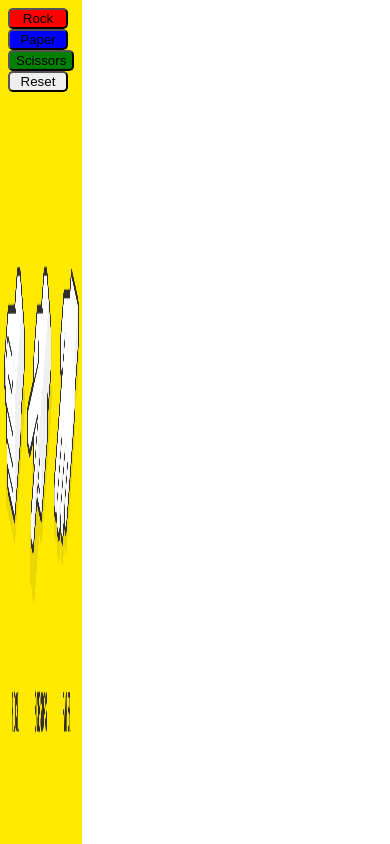
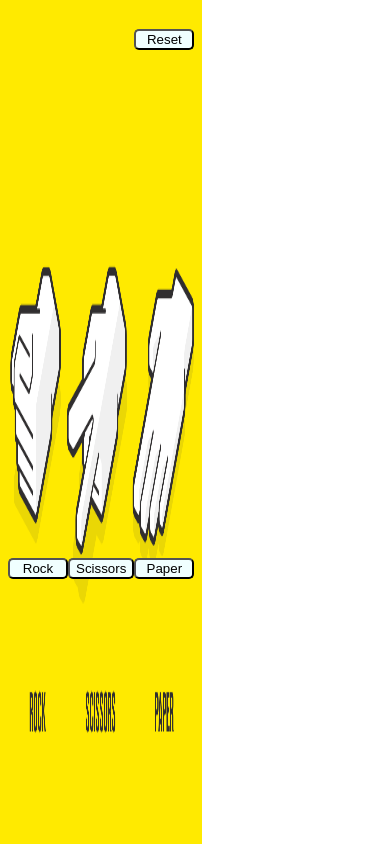
Before and after one commit to captainnairauk/rock-paper-scissors, a plain HTML site: page index.html in a window 390 px wide. Drawn offline with Linux system fonts and the light colour scheme.

Commit message:
Made the buttons responsive.

```diff
--- a/index.html
+++ b/index.html
@@ -4,21 +4,19 @@
 <title>Rock Paper Scissors</title>
 <link rel="stylesheet" , href="style.css">
 
-
-
 <head>
 </head>
 
 <body>
-    <div id="container">
-        <div><button id="rock">Rock</button>
-        <div><button id="paper" >Paper</button></div>
-        <div ><button id="scissors">Scissors</button></div>
-        <div ><button id="reset">Reset</button></div>
-        <div id="you"> </div>
-        <div id="computer"> </div>
-        <div id="roundResult"> </div>
+    <div id="buttons-container">
+        <div id="rock"><button class="button">Rock</button></div>
+        <div id="scissors"><button class="button">Scissors</button></div>
+        <div id="paper"><button class="button">Paper</button></div>
     </div>
+    <div id="reset"><button class="button">Reset</button></div>
+    <div id="you"></div>
+    <div id="computer"> </div>
+    <div id="roundResult"> </div>
 </body>
 
 <script src="script.js"></script>
--- a/script.js
+++ b/script.js
@@ -13,8 +13,9 @@ let computerScore = 0;
 let totalPlayerScore = 0;
 let totalComputerScore = 0;
 let x = 0;
+let round=x/2;
 
-const container = document.querySelector("#container");
+const container = document.querySelector("#buttons-container");
 
 const array = Array.from(container.querySelectorAll("button"));
 
@@ -35,7 +36,7 @@ function game() {
                 document.getElementById("you").innerHTML = "You: " + totalPlayerScore;
                 document.getElementById("computer").innerHTML = "Computer: " + totalComputerScore;
                 document.getElementById("roundResult").innerHTML = "It's a Tie!";
-                if (x >= 10) {
+                if (x>=10){
                     array[0].disabled = true;
                     array[1].disabled = true;
                     array[2].disabled = true;
@@ -46,10 +47,11 @@ function game() {
                     } else {
                         alert("It's a Tie!! Play again.");
                     }
-                } else {
+                } else{
                     array[0].disabled = false;
                     array[1].disabled = false;
                     array[2].disabled = false;
+
                 }
                 break;
             case (computerSelection === "paper"):
@@ -60,7 +62,7 @@ function game() {
                 document.getElementById("you").innerHTML = "You: " + totalPlayerScore;
                 document.getElementById("computer").innerHTML = "Computer: " + totalComputerScore;
                 document.getElementById("roundResult").innerHTML = "You lose! Paper wraps Rock!";
-                if (x >= 10) {
+                if (x>=10){
                     array[0].disabled = true;
                     array[1].disabled = true;
                     array[2].disabled = true;
@@ -71,10 +73,11 @@ function game() {
                     } else {
                         alert("It's a Tie!! Play again.");
                     }
-                } else {
+                } else{
                     array[0].disabled = false;
                     array[1].disabled = false;
                     array[2].disabled = false;
+
                 }
                 break;
             default:
@@ -85,7 +88,7 @@ function game() {
                 document.getElementById("you").innerHTML = "You: " + totalPlayerScore;
                 document.getElementById("computer").innerHTML = "Computer: " + totalComputerScore;
                 document.getElementById("roundResult").innerHTML = "You win! Rock crushes Scissors!";
-                if (x >= 10) {
+                if (x>=10){
                     array[0].disabled = true;
                     array[1].disabled = true;
                     array[2].disabled = true;
@@ -96,10 +99,11 @@ function game() {
                     } else {
                         alert("It's a Tie!! Play again.");
                     }
-                } else {
+                } else{
                     array[0].disabled = false;
                     array[1].disabled = false;
                     array[2].disabled = false;
+
                 }
                 break;
         }
@@ -118,7 +122,7 @@ function game() {
                 document.getElementById("you").innerHTML = "You: " + totalPlayerScore;
                 document.getElementById("computer").innerHTML = "Computer: " + totalComputerScore;
                 document.getElementById("roundResult").innerHTML = "It's a Tie!";
-                if (x >= 10) {
+                if (x>=10){
                     array[0].disabled = true;
                     array[1].disabled = true;
                     array[2].disabled = true;
@@ -129,10 +133,11 @@ function game() {
                     } else {
                         alert("It's a Tie!! Play again.");
                     }
-                } else {
+                } else{
                     array[0].disabled = false;
                     array[1].disabled = false;
                     array[2].disabled = false;
+
                 }
                 break;
             case (computerSelection === "rock"):
@@ -143,7 +148,7 @@ function game() {
                 document.getElementById("you").innerHTML = "You: " + totalPlayerScore;
                 document.getElementById("computer").innerHTML = "Computer: " + totalComputerScore;
                 document.getElementById("roundResult").innerHTML = "You win! Paper wraps Rock!";
-                if (x >= 10) {
+                if (x>=10){
                     array[0].disabled = true;
                     array[1].disabled = true;
                     array[2].disabled = true;
@@ -154,10 +159,11 @@ function game() {
                     } else {
                         alert("It's a Tie!! Play again.");
                     }
-                } else {
+                } else{
                     array[0].disabled = false;
                     array[1].disabled = false;
                     array[2].disabled = false;
+
                 }
                 break;
             default:
@@ -168,7 +174,7 @@ function game() {
                 document.getElementById("you").innerHTML = "You: " + totalPlayerScore;
                 document.getElementById("computer").innerHTML = "Computer: " + totalComputerScore;
                 document.getElementById("roundResult").innerHTML = "You lose! Scissors cuts Paper!";
-                if (x >= 10) {
+                if (x>=10){
                     array[0].disabled = true;
                     array[1].disabled = true;
                     array[2].disabled = true;
@@ -179,10 +185,11 @@ function game() {
                     } else {
                         alert("It's a Tie!! Play again.");
                     }
-                } else {
+                } else{
                     array[0].disabled = false;
                     array[1].disabled = false;
                     array[2].disabled = false;
+
                 }
                 break;
         }
@@ -200,7 +207,7 @@ function game() {
                 document.getElementById("you").innerHTML = "You: " + totalPlayerScore;
                 document.getElementById("computer").innerHTML = "Computer: " + totalComputerScore;
                 document.getElementById("roundResult").innerHTML = "It's a Tie!";
-                if (x >= 10) {
+                if (x>=10){
                     array[0].disabled = true;
                     array[1].disabled = true;
                     array[2].disabled = true;
@@ -211,10 +218,11 @@ function game() {
                     } else {
                         alert("It's a Tie!! Play again.");
                     }
-                } else {
+                } else{
                     array[0].disabled = false;
                     array[1].disabled = false;
                     array[2].disabled = false;
+
                 }
                 break;
             case (computerSelection === "paper"):
@@ -225,7 +233,7 @@ function game() {
                 document.getElementById("you").innerHTML = "You: " + totalPlayerScore;
                 document.getElementById("computer").innerHTML = "Computer: " + totalComputerScore;
                 document.getElementById("roundResult").innerHTML = "You win! Scissors cuts Paper!";
-                if (x >= 10) {
+                if (x>=10){
                     array[0].disabled = true;
                     array[1].disabled = true;
                     array[2].disabled = true;
@@ -236,10 +244,11 @@ function game() {
                     } else {
                         alert("It's a Tie!! Play again.");
                     }
-                } else {
+                } else{
                     array[0].disabled = false;
                     array[1].disabled = false;
                     array[2].disabled = false;
+
                 }
                 break;
             default:
@@ -250,7 +259,7 @@ function game() {
                 document.getElementById("you").innerHTML = "You: " + totalPlayerScore;
                 document.getElementById("computer").innerHTML = "Computer: " + totalComputerScore;
                 document.getElementById("roundResult").innerHTML = "You lose! Rock crushes Scissors!";
-                if (x >= 10) {
+                if (x>=10){
                     array[0].disabled = true;
                     array[1].disabled = true;
                     array[2].disabled = true;
@@ -261,10 +270,11 @@ function game() {
                     } else {
                         alert("It's a Tie!! Play again.");
                     }
-                } else {
+                } else{
                     array[0].disabled = false;
                     array[1].disabled = false;
                     array[2].disabled = false;
+
                 }
                 break;
         }
@@ -277,4 +287,4 @@ game();
 
 
 //Rules Popup.
-// alert("Rules: \n\n 1. Before beginning this game press f12 to open console.\n 2. There are 5 rounds in this game. \n 3. If you win a round, you gain 2 points. \n 4. If you lose a round, you gain 0 points. \n 5. If there is a tie, you gain 1 points. \n 6. If you don't enter anything, you lose that round. \n 7. In order to win this game, your score in the final round must be\n      more than final round score of computer. \n 8. Press f5 to reset the game.");
+alert("Rules: \n 1. There are 5 rounds in this game. \n 2. Every click represents a Round. \n 3. If you win a round, you gain 2 points. \n 4. If you lose a round, you gain 0 points. \n 5. If there is a tie, you gain 1 point. \n 6. In order to win this game, your score in the final round must be\n      more than final round score of computer. \n 7. Press 'reset' to reset the game.");
--- a/style.css
+++ b/style.css
@@ -1,39 +1,35 @@
 html{
-
-    background: url(bacground-image.png);
+    background: url("bacground-image.png");
     background-repeat: no-repeat;
     background-size: 100% 100%;
     width: fit-content;
     height: 100%;
 }
 
-#rock{
-    background-color: red;
+#buttons-container{
+    height:100%;
+    top:550px;
+    display: flex;
+    flex-wrap: nowrap;
+    flex-direction: row;
+    justify-content: space-around;
+    position: relative;
+    bottom: 10px;
+}
+
+#reset{
+    display: flex;
+    flex-wrap: nowrap;
+    flex-direction: row;
+    justify-content: flex-end;
+    position: relative;
+    bottom: 0px;
+
+}
+
+.button{
     cursor: pointer;
+    background-color: azure;
     border-radius: 5px;
     min-width: 60px;
-    margin: auto;
 }
-
-#paper {
-    background-color: blue;
-    cursor: pointer;
-    border-radius: 5px;
-    min-width: 60px;
-    margin: auto;
-}
-
-#scissors {
-    background-color: green;
-    cursor: pointer;
-    border-radius: 5px;
-    min-width: 60px;
-    margin: auto;
-}
-
-#reset {
-    cursor: pointer;
-    border-radius: 5px;
-    min-width: 60px;
-    margin: auto;
-}
```
